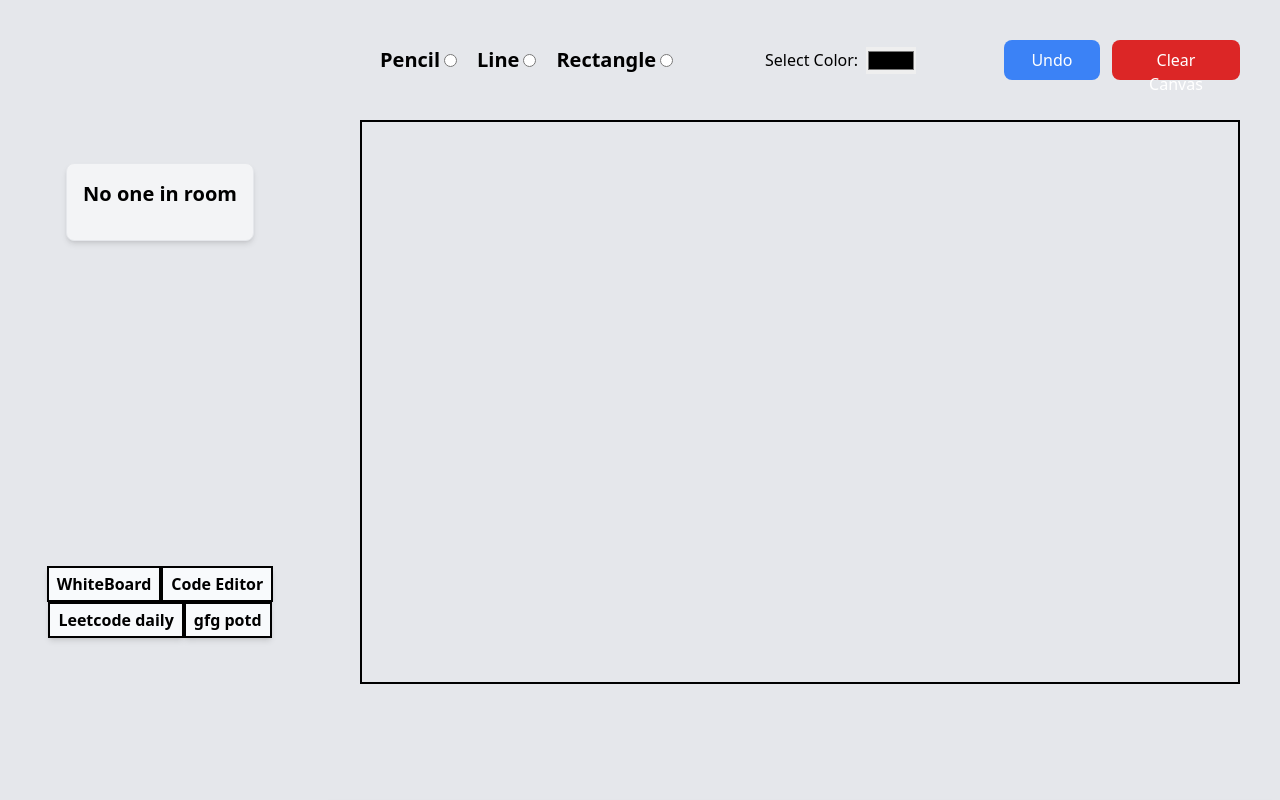
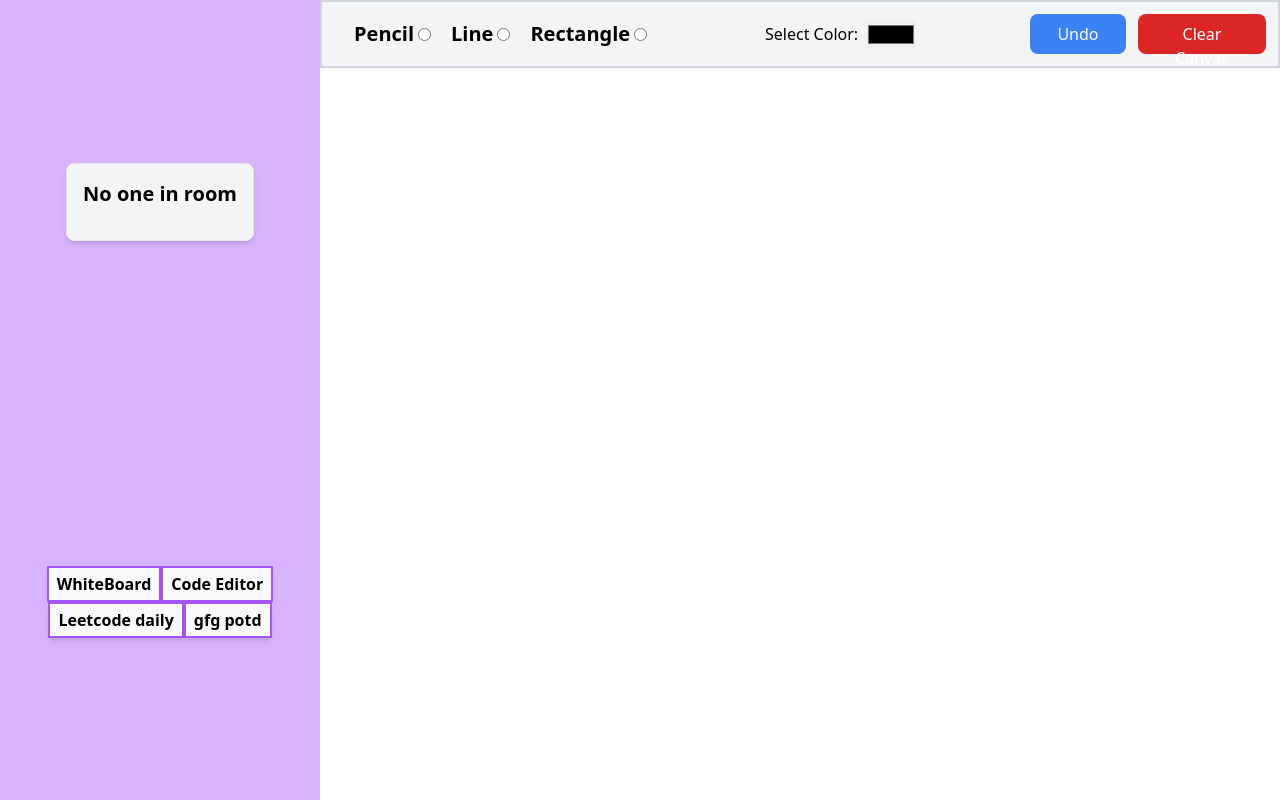
Before and after one commit to mahesh-barapatre/Sarthi2.0, a React (Vite) app in the folder client/: page /1 in a window 1280 px wide. Built offline with nearby package versions, Linux system fonts and the light colour scheme; no server answers.

Commit message:
major changes in UI and functionalities

```diff
--- a/client/src/App.jsx
+++ b/client/src/App.jsx
@@ -16,7 +16,7 @@ function App() {
   const [roomId, setRoomId] = useState(null);
 
   return (
-    <div className= "bg-gray-200">
+    <div className= "bg-blue-50">
       <Routes>
         <Route
           path="/"
--- a/client/src/components/JoinRoom.jsx
+++ b/client/src/components/JoinRoom.jsx
@@ -43,8 +43,8 @@ const JoinRoom = ({socket,user,roomId}) => {
   };
 
   return (
-    <div id="whiteboard" className="w-full h-screen flex flex-col">
-  <div className="flex justify-between items-center mt-10 mx-10">
+    <div id="whiteboard" className="w-full bg-red-600 h-screen overflow-hidden flex flex-col">
+  <div className="flex justify-between items-center border-gray-300 border-2 bg-gray-100 p-3 shadow-lg">
     <div className="flex flex-col gap-5 mx-5 xl:flex-row text-xl">
       <ToolRadioButton tool="pencil" currentTool={tool} setTool={setTool}>Pencil</ToolRadioButton>
       <ToolRadioButton tool="line" currentTool={tool} setTool={setTool}>Line</ToolRadioButton>
@@ -66,7 +66,7 @@ const JoinRoom = ({socket,user,roomId}) => {
       <Button onClick={clearCanvas} className="bg-red-600 text-white w-32 h-10 rounded-lg">Clear Canvas</Button>
     </div>
   </div>
-  <div className="w-11/12 mx-auto mt-10 border-2 border-black">
+  <div className="">
     <WhiteBoard
       socket={socket}
       user={user}
@@ -77,7 +77,7 @@ const JoinRoom = ({socket,user,roomId}) => {
       tool={tool}
       color={color}
       roomId={roomId}
-      className="border-2 border-black w-full"
+      className=""
     />
   </div>
 </div>
--- a/client/src/components/Notes.jsx
+++ b/client/src/components/Notes.jsx
@@ -6,32 +6,39 @@ function Notes({ socket }) {
 
    useEffect(() => {
      socket.on('contentChange', (newContent) => {
-          console.log(newContent)
             setContent(newContent);
         });
 
-        // Clean up the event listener when the component unmounts
         return () => {
             socket.off('contentChange');
         };
-    }, [socket]); // Include socket in the dependency array to ensure the effect runs when socket changes
-
+    }, [socket]);
 
    const handleInputChange = (e) => {
         const newContent = e.target.value;
         setContent(newContent);
-
             socket.emit('contentChange', newContent);
     };
 
    return (
-    <div id='notes' className="w-full h-screen bg-gray-100 rounded-lg shadow-md hover:shadow-lg">
+    <div className="flex flex-col sm:flex-row h-screen">
+    {/* Sidebar */}
+    <div className="w-full sm:w-1/6 bg-blue-300 text-white p-4 flex flex-col">
+      <h2 className="text-2xl font-bold mb-4">Notes</h2>
+      <nav className="flex flex-col space-y-2">
+      </nav>
+    </div>
+
+    {/* Main Content */}
+    <div id='notes' className="flex-1 bg-blue-100 border-l border-blue-300 p-4">
       <textarea
-    className="notepad-content bg-transparent text-gray-800 w-full h-full p-4 resize-none outline-none"
+        className="notepad-content underline bg-blue-50 text-blue-900 w-full h-full p-4 resize-none outline-none font-mono"
         value={content}
         onChange={handleInputChange}
         placeholder="Start typing..."
+        spellCheck={false}
       ></textarea>
+    </div>
   </div>
 
   );
--- a/client/src/components/Questions.jsx
+++ b/client/src/components/Questions.jsx
@@ -18,22 +18,22 @@ const Questions = ({type , id}) => {
   };
 
   return (
-   <div id={id} className="bg-gray-100 h-screen p-4 rounded-md shadow-md relative w-full">
+    <div id={id} className="bg-blue-200 sm:min-h-screen rounded-md shadow-lg w-full flex flex-col items-center">
+      <h1 className="text-3xl font-bold text-blue-900 uppercase my-4">{id} potd</h1>
+      <div className="relative w-full bg-blue-300 rounded-md shadow-md">
         <img
-        // src={imageUrls[currentImageIndex]}
-        src = {type === 'lc' ? lc[currentImageIndex] : gfg[currentImageIndex]}
+          src={type === 'lc' ? lc[currentImageIndex] : gfg[currentImageIndex]}
           alt="Question"
-    className="mx-auto rounded-md"
+          className="mx-auto rounded-md max-h-full object-contain"
         />
         <button
           onClick={changeImg}
-    className="absolute top-1/2 right-0 transform -translate-y-1/2 bg-blue-500 hover:bg-blue-700 text-white font-bold py-2 px-4 rounded-full focus:outline-none focus:shadow-outline"
+          className="absolute top-1/2 right-4 transform -translate-y-1/2 bg-blue-500 hover:bg-blue-700 text-white font-bold py-2 px-4 rounded-full focus:outline-none focus:shadow-outline"
         >
           {">"}
         </button>
       </div>
-
-
+    </div>
   );
 };
 
--- a/client/src/components/Room.jsx
+++ b/client/src/components/Room.jsx
@@ -119,18 +119,57 @@ const RoomPage = ({socket, user, roomId}) => {
   const [isPlayingremoteStream, setIsPlayingremoteStream] = useState(true);
 
 return (
-  <div className="flex items-center justify-center">
-      <div className="w-1/4 h-screen flex flex-col items-center justify-around">
+  <div className="flex flex-col sm:flex-row items-center justify-center bg-purple-300">
+      <div className="w-full sm:w-1/4 h-screen flex flex-col items-center justify-around">
       {/* <h1>Room Page</h1> */}
-    <div className="p-4 border shadow-md transition-transform transform hover:shadow-lg bg-gray-100 hover:bg-gray-200 rounded-lg">
+      {
+        // !remoteStream
+        //   &&
+
+    <div className="p-4 border text-center shadow-md transition-transform transform hover:shadow-lg bg-gray-100 rounded-lg">
   <h4 className="font-bold text-xl">{remoteSocketId ? "Connected" : "No one in room"}</h4>
   <div className="mt-4 space-x-2">
     {myStream && <button onClick={sendStreams} className="button bg-blue-500 hover:bg-blue-600 text-white py-2 px-4 rounded">Send Stream</button>}
-    {remoteSocketId && <button onClick={handleCallUser} className="button bg-blue-500 hover:bg-blue-600 text-white py-2 px-4 rounded">Call</button>}
+    {!myStream && remoteSocketId && <button onClick={handleCallUser} className="button bg-purple-500 hover:bg-purple-600 text-white py-2 px-4 rounded">Call</button>}
   </div>
+</div>
+      }
 
 
-        {myStream && (
+
+
+  {remoteStream && (
+    <div className="">
+      <h1 className="text-lg font-bold">Remote Stream</h1>
+      <ReactPlayer
+        playing = {isPlayingremoteStream}
+        muted = {isPlayingremoteStream}
+        height="100px"
+        width="200px"
+        url={remoteStream}
+            />
+
+            <div className="">
+        <button
+          className=" px-4 py-2 bg-blue-500 text-white rounded"
+          onClick={() => setIsMutedremoteStream((prev)=>!prev)}>
+          {isMutedremoteStream ? 'Unmute' : 'Mute'}
+        </button>
+        <button
+          className="px-4 py-2 bg-blue-500 text-white rounded"
+          onClick={() => setIsPlayingremoteStream((prev)=>!prev)}>
+          {isPlayingremoteStream ? 'Pause' : 'Play'}
+        </button>
+      </div>
+
+      </div>
+
+        )}
+
+
+
+
+{myStream && (
     <div className="mt-4">
       <h1 className="text-lg font-bold">My Stream</h1>
       <ReactPlayer
@@ -156,41 +195,10 @@ return (
 )}
 
 
-  {remoteStream && (
-    <div className="mt-4">
-      <h1 className="text-lg font-bold">Remote Stream</h1>
-      <ReactPlayer
-        playing = {isPlayingremoteStream}
-        muted = {isPlayingremoteStream}
-        height="100px"
-        width="200px"
-        url={remoteStream}
-            />
-
-            <div className="mt-4">
-        <button
-          className="mr-2 px-4 py-2 bg-blue-500 text-white rounded"
-          onClick={() => setIsMutedremoteStream((prev)=>!prev)}>
-          {isMutedremoteStream ? 'Unmute' : 'Mute'}
-        </button>
-        <button
-          className="px-4 py-2 bg-blue-500 text-white rounded"
-          onClick={() => setIsPlayingremoteStream((prev)=>!prev)}>
-          {isPlayingremoteStream ? 'Pause' : 'Play'}
-        </button>
-      </div>
-
-      </div>
-
-        )}
-
-</div>
-
-
-      <div className="w-full text-center">
+      <div className="w-2/3 sm:w-full text-center fixed sm:static top-0">
         <NavLink to={`/${roomId}/#whiteboard`}>
         <button
-    className="font-bold border-black cursor-pointer border-2 px-2 py-1 transition-transform transform shadow-md hover:shadow-lg bg-slate-50 hover:bg-gray-200">
+    className="font-bold border-purple-500 cursor-pointer border-2 px-2 py-1 transition-transform transform shadow-md hover:shadow-lg bg-slate-50 hover:bg-gray-200">
       WhiteBoard
     </button>
         </NavLink>
@@ -198,7 +206,7 @@ return (
 
         <button
 
-          className="font-bold border-black cursor-pointer border-2 px-2 py-1 transition-transform transform shadow-md hover:shadow-lg bg-slate-50 hover:bg-gray-200">
+          className="font-bold border-purple-500 cursor-pointer border-2 px-2 py-1 transition-transform transform shadow-md hover:shadow-lg bg-slate-50 hover:bg-gray-200">
       Code Editor
     </button>
         </NavLink>
@@ -206,7 +214,7 @@ return (
 
         <button
 
-          className="font-bold border-black cursor-pointer border-2 px-2 py-1 transition-transform transform shadow-md hover:shadow-lg bg-slate-50 hover:bg-gray-200">
+          className="font-bold border-purple-500 cursor-pointer border-2 px-2 py-1 transition-transform transform shadow-md hover:shadow-lg bg-slate-50 hover:bg-gray-200">
       Leetcode daily
     </button>
         </NavLink>
@@ -214,13 +222,16 @@ return (
 
         <button
 
-          className="font-bold border-black cursor-pointer border-2 px-2 py-1 transition-transform transform shadow-md hover:shadow-lg bg-slate-50 hover:bg-gray-200">
+          className="font-bold border-purple-500 cursor-pointer border-2 px-2 py-1 transition-transform transform shadow-md hover:shadow-lg bg-slate-50 hover:bg-gray-200">
       gfg potd
     </button>
         </NavLink>
       </div>
       </div>
-    <div className="w-3/4 overflow-auto h-screen justify-center items-center">
+
+
+
+    <div className="w-full sm:w-3/4 overflow-auto h-full sm:h-screen justify-center items-center">
       <JoinRoom socket={socket} user={user} roomId={roomId} />
       <Notes socket={ socket } />
       <Questions id={'leetcode'} type={'lc'} />
--- a/client/src/components/WhiteBoard.jsx
+++ b/client/src/components/WhiteBoard.jsx
@@ -35,7 +35,7 @@ const WhiteBoard = ({
   useEffect(() => {
     const canvas = canvasRef.current;
     // canvas.height = window.innerHeight * 2;
-    canvas.height = window.innerHeight * 0.7;
+    canvas.height = window.innerHeight * 1;
     canvas.width = window.innerWidth * 2;
     const ctx = canvas.getContext("2d");
     ctx.strokeStyle = color;
@@ -203,7 +203,7 @@ const WhiteBoard = ({
       onMouseDown={handleMouseDown}
       onMouseUp={handleMouseUp}
       onMouseMove={handleMouseMove}
-      className="h-[100%] w-[100%] overflow-hidden"
+      className="bg-white"
     >
       <canvas ref={canvasRef} />
     </div>
```
Also changed, not shown: client/src/components/CreateRoom.jsx (+30 -13 lines). Lines whose indentation alone changed are shown as unchanged.
